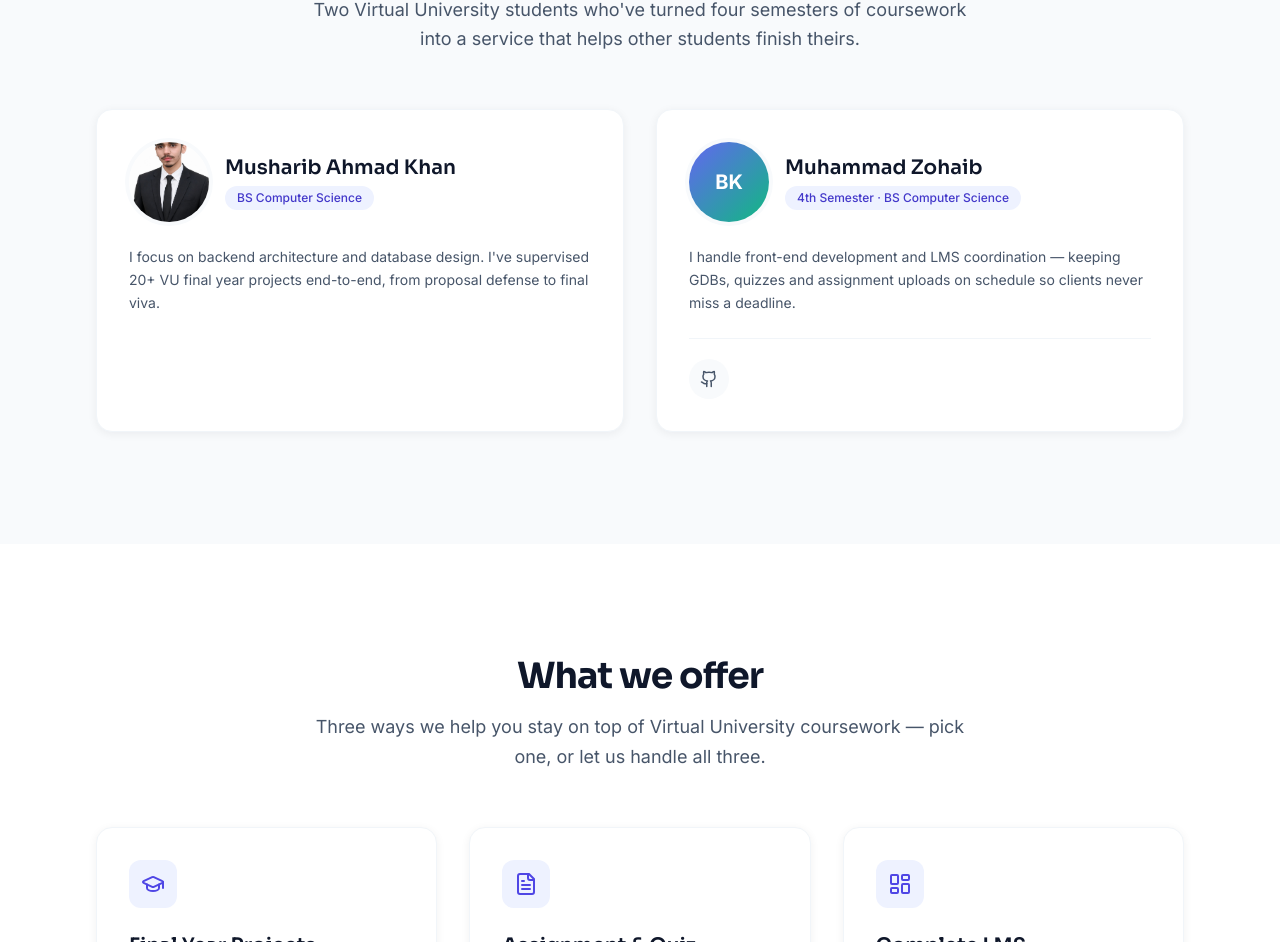
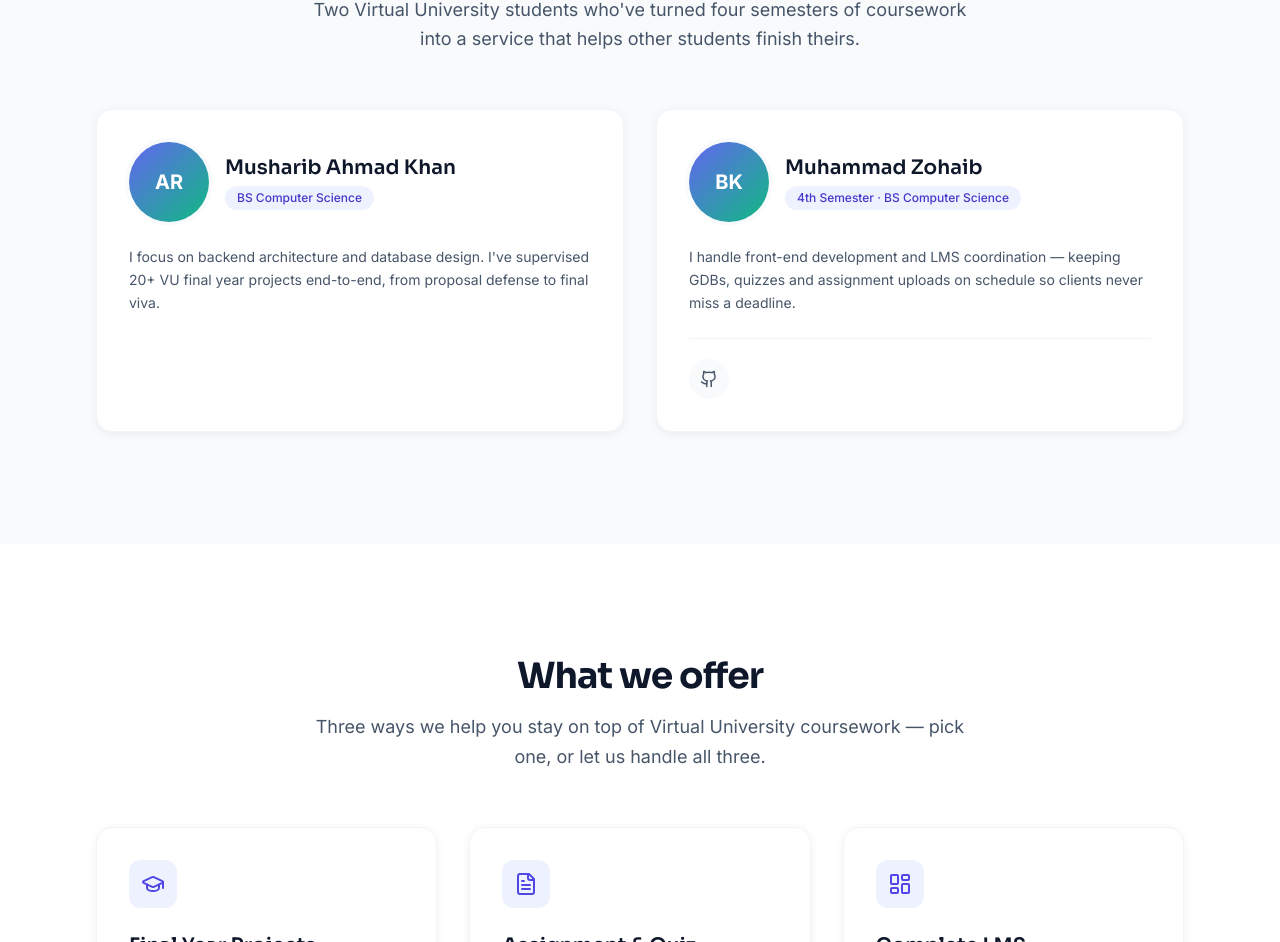
Before and after one commit to m-zohab/vu_portfolio, a React (Vite) app: page / in a window 1280 px wide. Shown: the part 1053-1995 px from the top of the page. Built offline with nearby package versions, Linux system fonts and the light colour scheme.

Commit message:
Update siteData.js

```diff
--- a/src/data/siteData.js
+++ b/src/data/siteData.js
@@ -37,7 +37,7 @@ export const partners = [
     name: "Musharib Ahmad Khan",
     semester: "BS Computer Science",
     bio: "I focus on backend architecture and database design. I've supervised 20+ VU final year projects end-to-end, from proposal defense to final viva.",
-    image: "zohab.jpeg",
+    image: null,
     initials: "AR",
     github: "",
     linkedin: "",
```
